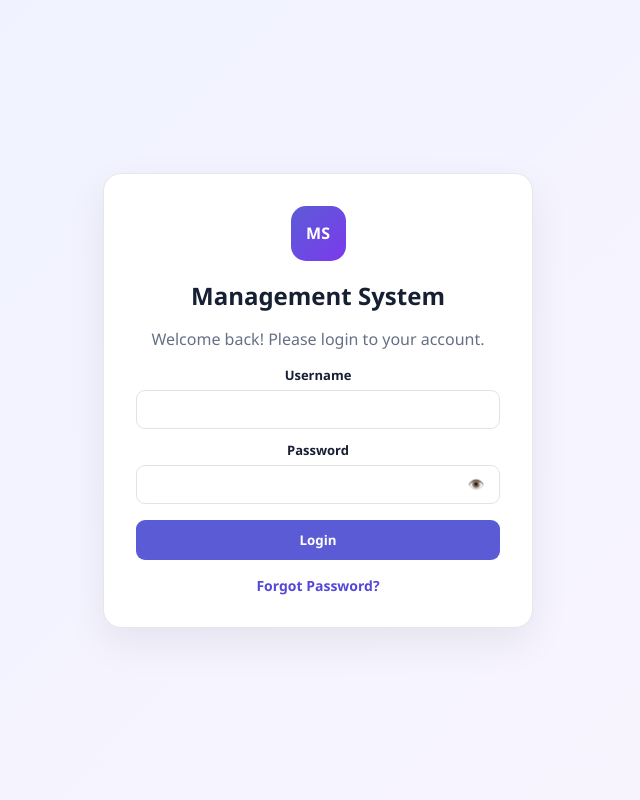
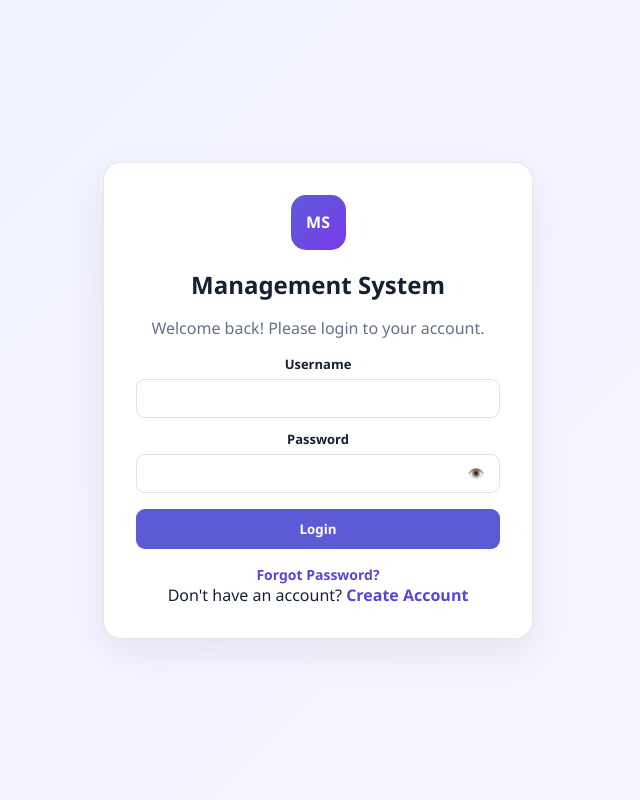
Before and after one commit to moviebot-latest/management-system, a Flask app: page / in a window 1280 px wide. Shown: the whole page, without its empty margins (322-962 px from the left). Run offline with Flask 3, Linux system fonts and the light colour scheme.

Commit message:
Add files via upload

```diff
--- a/templates/login.html
+++ b/templates/login.html
@@ -35,6 +35,7 @@
     </form>
 
     <a class="forgot-link" href="/change-password">Forgot Password?</a>
+    <div class="register-link">Don't have an account? <a href="/register">Create Account</a></div>
   </section>
 </main>
 <script>
```
